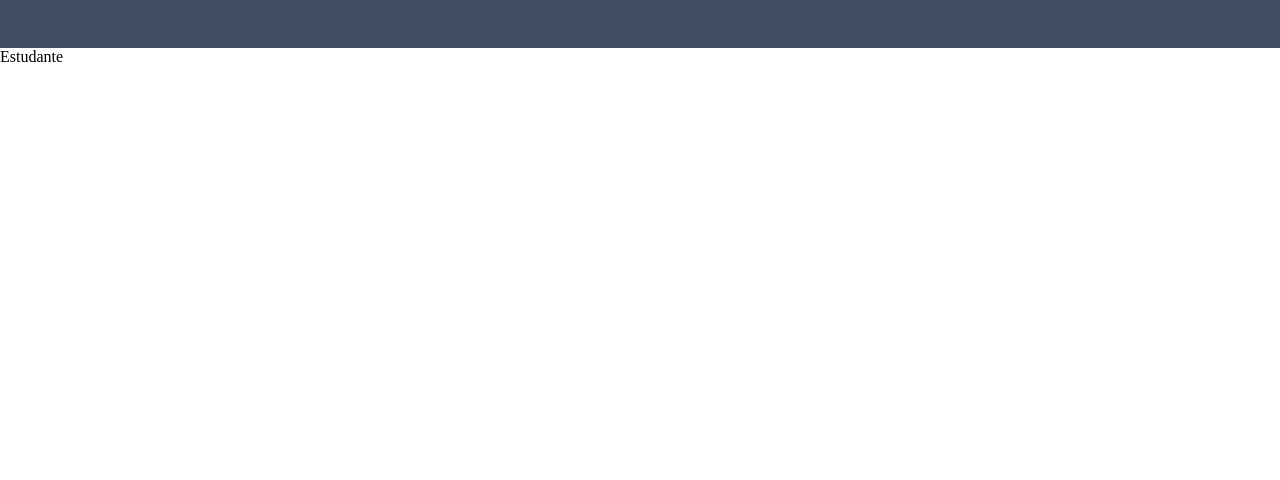
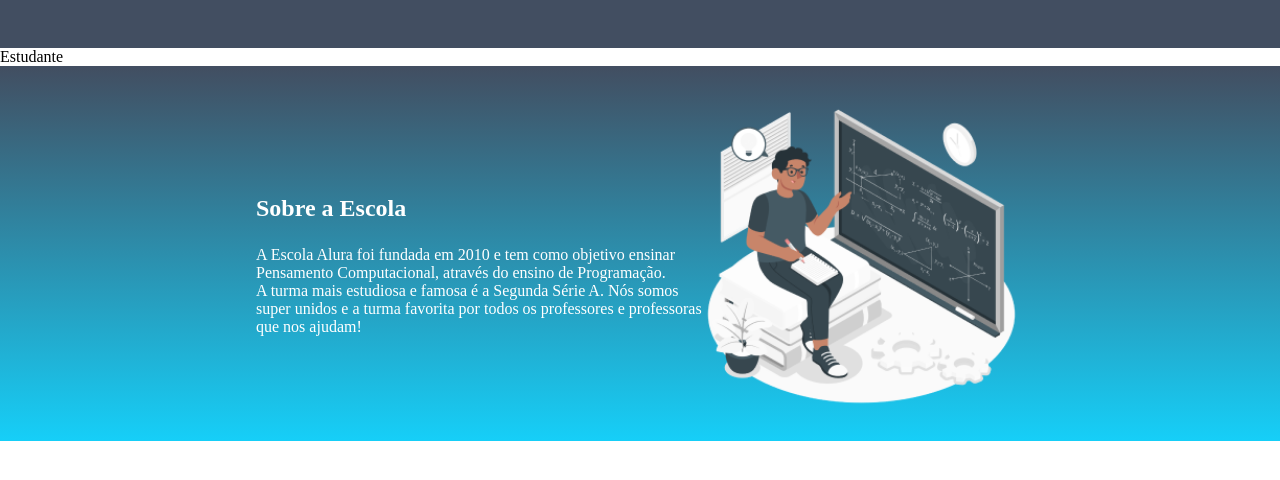
Before and after one commit to karinafernandes07/Site-Criativo, a plain HTML site: page index.html in a window 1280 px wide. Drawn offline with Linux system fonts and the light colour scheme.

Commit message:
pagina principal

```diff
--- a/index.html
+++ b/index.html
@@ -15,5 +15,15 @@
             <li class="cabecalho-lista-item">Estudante</li>
         </ul>
     </header>
+
+    <section class="escola">
+        <div class="escola-div-conteudo">
+            <h2 class="escola-titulo">Sobre a Escola</h2>
+            <p class="escola-texto-um">A Escola Alura foi fundada em 2010 e tem como objetivo ensinar Pensamento Computacional, através do ensino de  Programação.</p>
+            <p class="escola-texto-dois">A turma mais estudiosa e famosa é a Segunda Série A. Nós somos super unidos e a turma favorita por todos os professores e professoras que nos ajudam!</p>
+        </div>
+        <img src="Formula-amico 1.png" alt="professor no quadro" class="escola-imagem">
+    </section>
+
 </body>
 </html>
--- a/style.css
+++ b/style.css
@@ -1,10 +1,6 @@
-*{
+* {
     margin: 0;
     padding: 0;
-}
-
-.cabecalho-imagem{
-    width: 20%;
 }
 
 .cabecalho {
@@ -16,8 +12,32 @@
     padding: 24px 0;
 }
 
+.cabecalho-imagem{
+    width: 15%;
+}
+
 .cabecalho-lista-item{
     display: inline-block;
     margin: 0 16px;
-    font-size: 24px;
+    font-size: 20px;
 }
+
+.escola-imagem{
+    width: 25%;
+}
+
+.escola{
+    background-image: linear-gradient(#424E61,#16CFF8);
+    color:white;
+    display: flex;
+    justify-content: center;
+    align-items: center;
+    padding: 24px 0;
+}
+
+.escola-div-conteudo{
+    width: 35%;
+}
+.escola-titulo{
+    padding: 24px 0;
+}
```
Also changed, not shown: Formula-amico 1.png (added).
